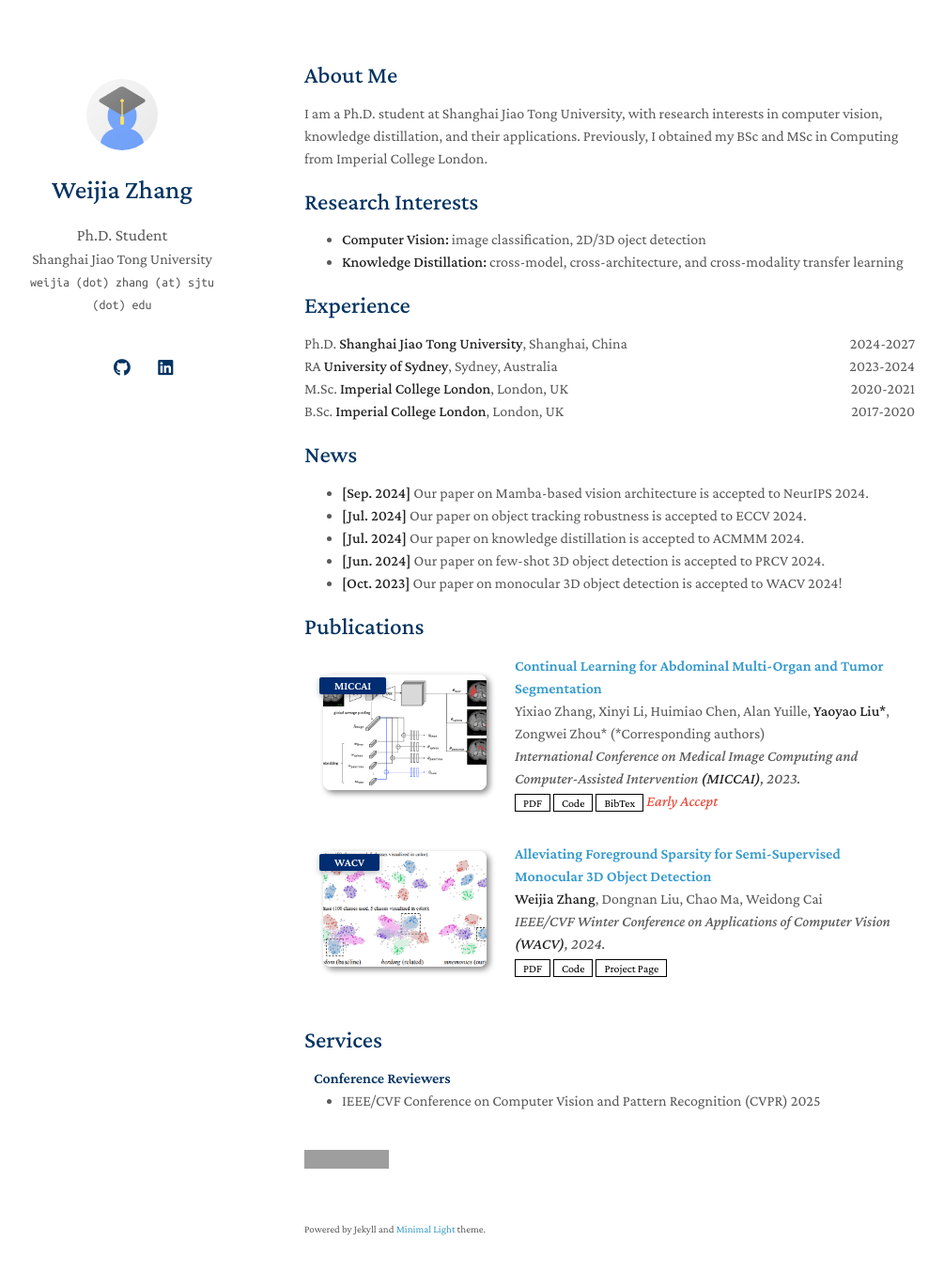
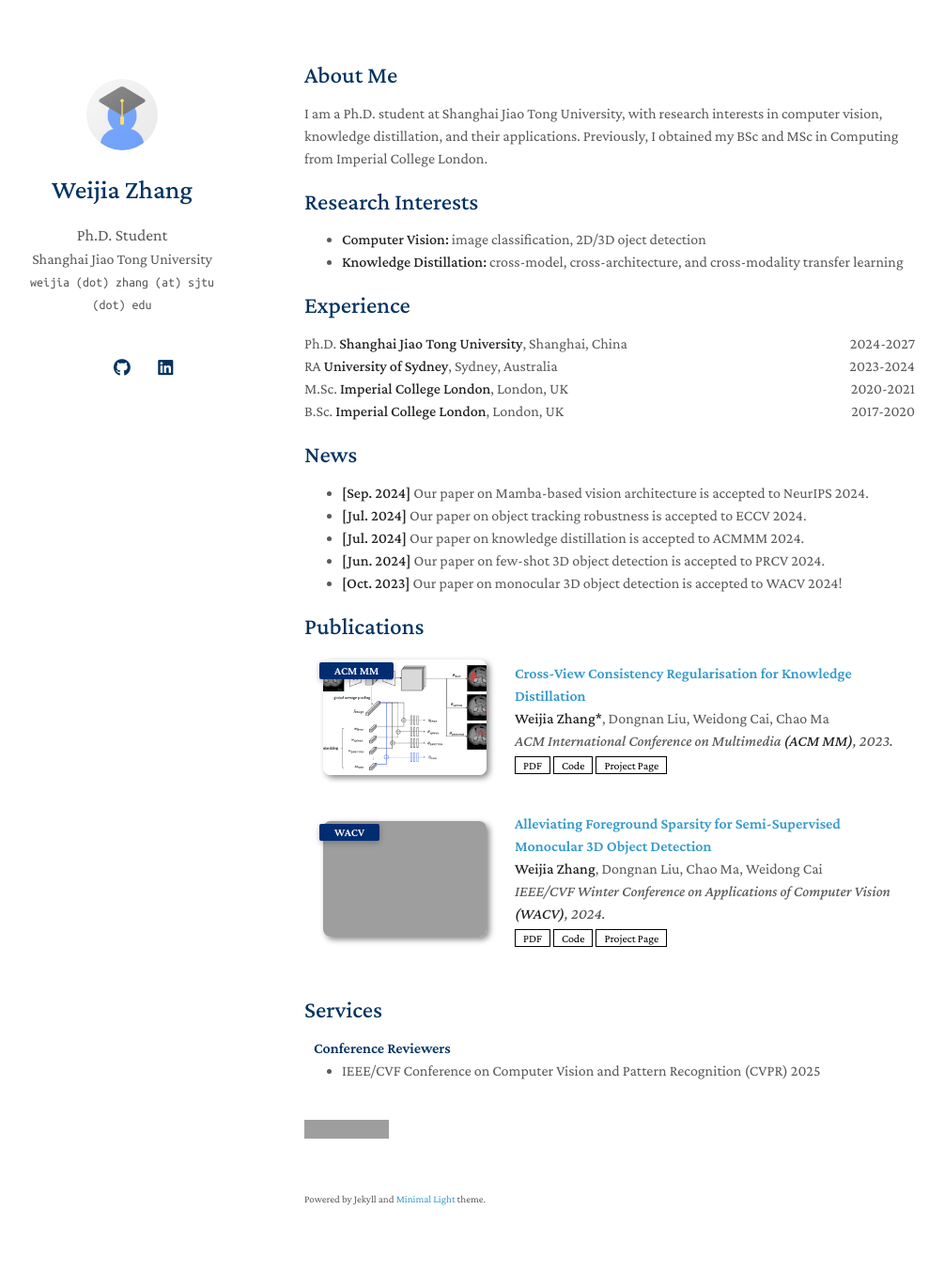
Before and after one commit to arcaninez/arcaninez.github.io, a Jekyll site: the page built from index.md, in a window 1280 px wide and 1389 px high. Shown: the top 1354 px of the window at 94% size, without its empty margins (146-1151 px from the left). Built offline with Jekyll 4.4.1, drawn with Linux system fonts in a browser that asks for light colours; a style sheet for code colours, icons or effects is not loaded; our own code applies the rules of GitHub Pages for plain Markdown files; grey boxes are pictures that could not be loaded.

Commit message:
Update publications.yml

```diff
--- a/_data/publications.yml
+++ b/_data/publications.yml
@@ -1,14 +1,13 @@
 main:
 
-  - title: Continual Learning for Abdominal Multi-Organ and Tumor Segmentation
-    authors: Yixiao Zhang, Xinyi Li, Huimiao Chen, Alan Yuille, <strong>Yaoyao Liu*</strong>, Zongwei Zhou* (*Corresponding authors)
-    conference_short: MICCAI
-    conference: International Conference on Medical Image Computing and Computer-Assisted Intervention <strong>(MICCAI)</strong>, 2023.
-    pdf: https://arxiv.org/pdf/2306.00988.pdf
-    code: https://github.com/MrGiovanni/ContinualLearning
-    bibtex: https://bib.yliu.me/MICCAI23.txt
+  - title: Cross-View Consistency Regularisation for Knowledge Distillation
+    authors: <strong>Weijia Zhang*</strong>, Dongnan Liu, Weidong Cai, Chao Ma
+    conference_short: ACM MM
+    conference: ACM International Conference on Multimedia <strong>(ACM MM)</strong>, 2023.
+    pdf: https://arxiv.org/pdf/2412.16493
+    code: https://github.com/arcaninez/CRLD
+    page: https://github.com/arcaninez/CRLD
     image: ./assets/img/teaser_example_2.png
-    notes: Early Accept
 
   - title: "Alleviating Foreground Sparsity for Semi-Supervised Monocular 3D Object Detection"
     authors: <strong>Weijia Zhang</strong>, Dongnan Liu, Chao Ma, Weidong Cai
@@ -17,4 +16,4 @@ main:
     pdf: https://openaccess.thecvf.com/content/WACV2024/papers/Zhang_Alleviating_Foreground_Sparsity_for_Semi-Supervised_Monocular_3D_Object_Detection_WACV_2024_paper.pdf
     code: https://github.com/arcaninez/ODM3D
     page: https://github.com/arcaninez/ODM3D
-    image: ./assets/img/teaser_example.png
+    image: ./assets/img/teaser_odm3d.png
```
